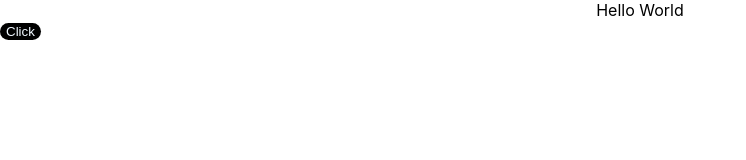
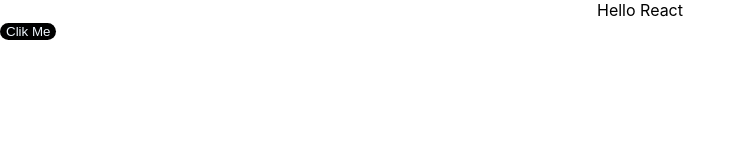
Before and after one commit to Tatyana1601/reacthomework, a React (Create React App) app: page / in a window 1280 px wide. Shown: the top 160 px of the page, without its empty margins (0-746 px from the left). Built offline with nearby package versions, Linux system fonts and the light colour scheme.

Commit message:
add events

```diff
--- a/src/App.js
+++ b/src/App.js
@@ -1,12 +1,12 @@
 
 import './App.css';
-import Button from './components/Button';
+import Button from './components/Button/Button';
 
 function App() {
   return (
     <div>
-      <div className="App">Hello World</div>
-    <Button></Button>
+      <div className="App">Hello React</div>
+    <Button text="Clik Me"></Button>
     </div>
 
   );
--- a/src/components/Button.jsx
+++ /dev/null
@@ -1,7 +0,0 @@
-import './Button.css'
-const Button = () => {
-    return (
-        <button className='button'>Click</button>
-    )
-}
-export default Button;
--- /dev/null
+++ b/src/components/Button/Button.jsx
@@ -0,0 +1,8 @@
+import './Button.css'
+const Button = (props) => {
+    const sayHello = () => console.log("Hello")
+    return (
+        <button className='button' onClick={sayHello}>{props.text}</button>
+    )
+}
+export default Button;
```
Also changed, not shown: src/components/Button/Button.css (renamed from src/components/Button.css).
